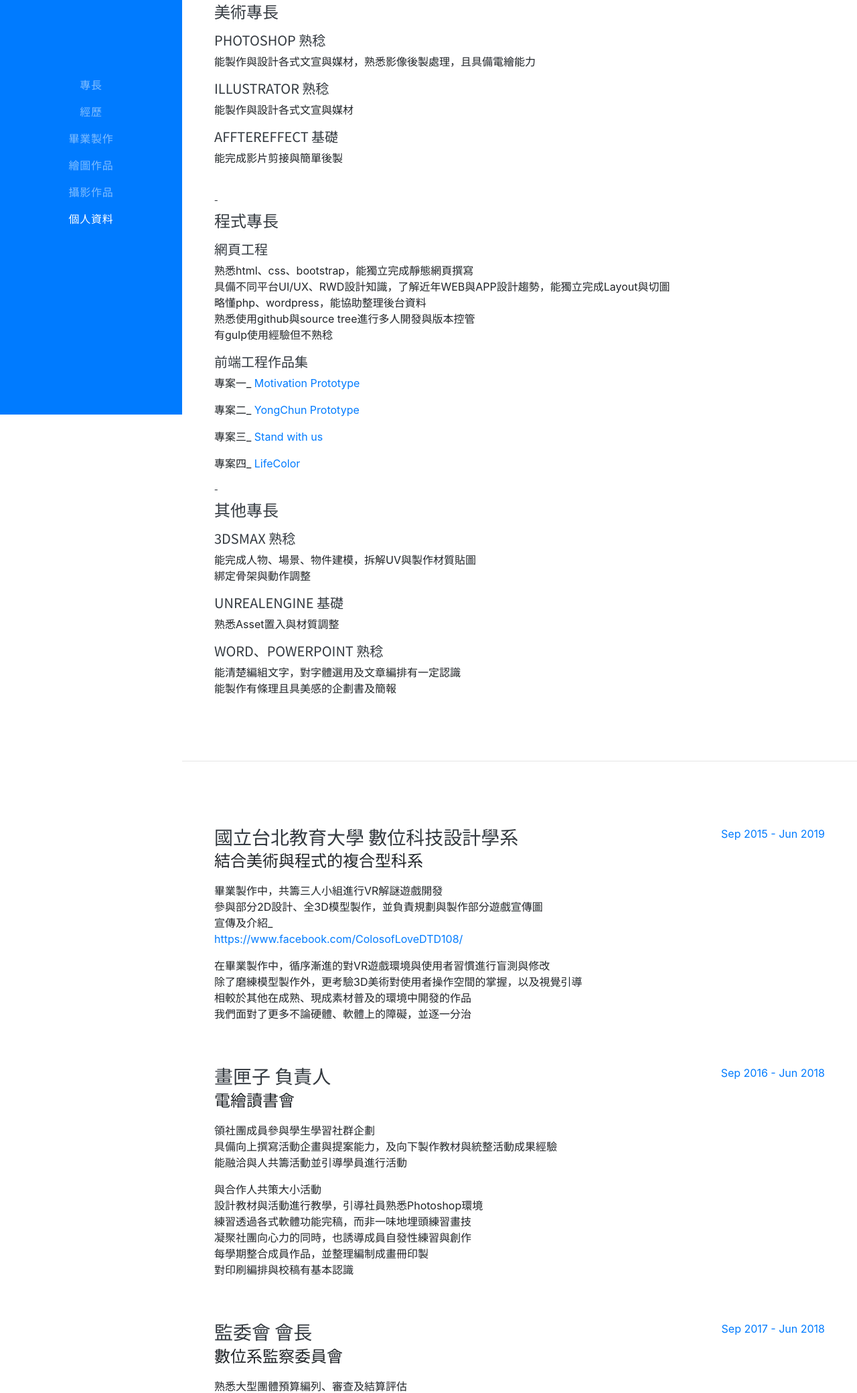
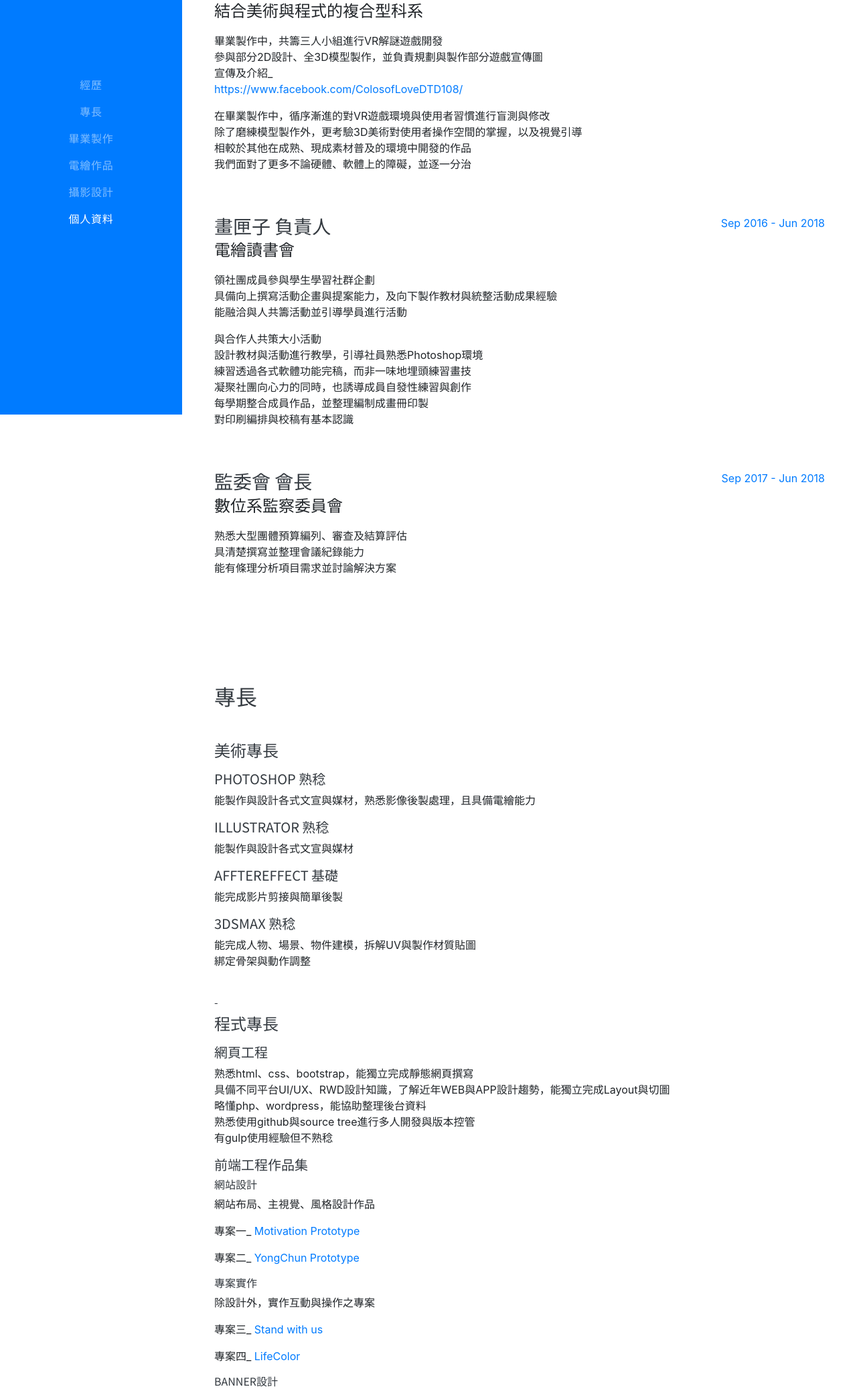
Before and after one commit to kev0213/2020profile, a website with bundled scripts: page index.html in a window 1280 px wide. Shown: the part 181-2261 px from the top of the page at 67% size. Built offline with nearby package versions, Linux system fonts and the light colour scheme; a web font is replaced by a local one.

Commit message:
Add files via upload

```diff
--- a/index.html
+++ b/index.html
@@ -39,20 +39,21 @@
         </button>
         <div class="collapse navbar-collapse" id="navbarSupportedContent">
             <ul class="navbar-nav">
+
+                <li class="nav-item">
+                    <a class="nav-link js-scroll-trigger" href="#experience">經歷</a>
+                </li>
                 <li class="nav-item">
                     <a class="nav-link js-scroll-trigger" href="#about">專長</a>
-                </li>
-                <li class="nav-item">
-                    <a class="nav-link js-scroll-trigger" href="#experience">經歷</a>
                 </li>
                 <li class="nav-item">
                     <a class="nav-link js-scroll-trigger" href="#education">畢業製作</a>
                 </li>
                 <li class="nav-item">
-                    <a class="nav-link js-scroll-trigger" href="#skills">繪圖作品</a>
+                    <a class="nav-link js-scroll-trigger" href="#skills">電繪作品</a>
                 </li>
                 <li class="nav-item">
-                    <a class="nav-link js-scroll-trigger" href="#interests">攝影作品</a>
+                    <a class="nav-link js-scroll-trigger" href="#interests">攝影設計</a>
                 </li>
                 <li class="nav-item">
                     <a class="nav-link js-scroll-trigger" href="#awards">個人資料</a>
@@ -62,51 +63,11 @@
     </nav>
 
     <div class="container-fluid p-0">
-
-        <section class="resume-section p-3 p-lg-5 d-flex align-items-center" id="about">
-
+        <section class="resume-section p-3 p-lg-5 d-flex justify-content-center" id="experience">
             <div class="w-100">
                 <h1 class="mb-5">Kevin
                     <span class="text-primary">Wang</span>
                 </h1>
-                <div class="mb-5">
-                    <p><br></p>
-                    <h4 class="mb-3">美術專長</h4>
-                    <h5>Photoshop 熟稔</h5>
-                    <p>能製作與設計各式文宣與媒材，熟悉影像後製處理，且具備電繪能力</p>
-                    <h5>Illustrator 熟稔</h5>
-                    <p>能製作與設計各式文宣與媒材</p>
-                    <h5>AffterEffect 基礎</h5>
-                    <p>能完成影片剪接與簡單後製</p><br>
-                    <h6>-</h6>
-                    <h4 class="mb-3">程式專長</h4>
-                    <h5>網頁工程</h5>
-                    <p>熟悉html、css、bootstrap，能獨立完成靜態網頁撰寫<br>具備不同平台UI/UX、RWD設計知識，了解近年WEB與APP設計趨勢，能獨立完成Layout與切圖<br>
-                        略懂php、wordpress，能協助整理後台資料<br>熟悉使用github與source tree進行多人開發與版本控管 <br>有gulp使用經驗但不熟稔</p>
-                    <h5> 前端工程作品集</h5>
-                    <p> 專案一_ <a href="https://kev0213.github.io/MotivationProto/" target="_blank"> Motivation Prototype</a></p>
-                    <p> 專案二_ <a href="https://kev0213.github.io/yongchunProto/" target="_blank"> YongChun Prototype</a></p>
-                    <p> 專案三_ <a href="https://kev0213.github.io/Final/" target="_blank"> Stand with us</a></p>
-                    <p> 專案四_ <a href="https://kev0213.github.io/LifeColor/" target="_blank"> LifeColor</a></p>
-
-                    <h6>-</h6>
-                    <h4 class="mb-3">其他專長</h4>
-                    <h5>3DsMax 熟稔</h5>
-                    <p>能完成人物、場景、物件建模，拆解UV與製作材質貼圖<br>綁定骨架與動作調整</p>
-                    <h5>UnrealEngine 基礎</h5>
-                    <p>熟悉Asset置入與材質調整</p>
-                    <h5>Word、Powerpoint 熟稔</h5>
-                    <p>能清楚編組文字，對字體選用及文章編排有一定認識<br>能製作有條理且具美感的企劃書及簡報</p>
-                </div>
-            </div>
-        </section>
-
-        <hr class="m-0">
-
-        <section class="resume-section p-3 p-lg-5 d-flex justify-content-center" id="experience">
-            <div class="w-100">
-                <h2 class="mb-5"></h2>
-
                 <div class="resume-item d-flex flex-column flex-md-row justify-content-between mb-5">
                     <div class="resume-content">
                         <h3 class="mb-0">國立台北教育大學 數位科技設計學系</h3>
@@ -157,12 +118,66 @@
                         <span class="text-primary">Sep 2017 - Jun 2018</span>
                     </div>
                 </div>
+            </div>
+        </section>
+        <section class="resume-section p-3 p-lg-5 d-flex align-items-center" id="about">
+
+            <div class="w-100">
+
+                <h2 class="mb-5">專長</h2>
+                <div class="mb-5">
+                    <h4 class="mb-3">美術專長</h4>
+                    <h5>Photoshop 熟稔</h5>
+                    <p>能製作與設計各式文宣與媒材，熟悉影像後製處理，且具備電繪能力</p>
+                    <h5>Illustrator 熟稔</h5>
+                    <p>能製作與設計各式文宣與媒材</p>
+                    <h5>AffterEffect 基礎</h5>
+                    <p>能完成影片剪接與簡單後製</p>
+                    <h5>3DsMax 熟稔</h5>
+                    <p>能完成人物、場景、物件建模，拆解UV與製作材質貼圖<br>綁定骨架與動作調整</p><br>
+
+                    <h6>-</h6>
+                    <h4 class="mb-3">程式專長</h4>
+                    <h5>網頁工程</h5>
+                    <p>熟悉html、css、bootstrap，能獨立完成靜態網頁撰寫<br>具備不同平台UI/UX、RWD設計知識，了解近年WEB與APP設計趨勢，能獨立完成Layout與切圖<br>
+                        略懂php、wordpress，能協助整理後台資料<br>熟悉使用github與source tree進行多人開發與版本控管 <br>有gulp使用經驗但不熟稔</p>
+                    <h5> 前端工程作品集</h5>
+
+                    <h6>網站設計</h6>
+                    <p>網站布局、主視覺、風格設計作品</p>
+                    <p> 專案一_ <a href="https://kev0213.github.io/MotivationProto/" target="_blank"> Motivation
+                            Prototype</a></p>
+                    <p> 專案二_ <a href="https://kev0213.github.io/yongchunProto/" target="_blank"> YongChun Prototype</a>
+                    </p>
+
+                    <h6>專案實作</h6>
+                    <p>除設計外，實作互動與操作之專案</p>
+                    <p> 專案三_ <a href="https://kev0213.github.io/Final/" target="_blank"> Stand with us</a></p>
+                    <p> 專案四_ <a href="https://kev0213.github.io/LifeColor/" target="_blank"> LifeColor</a></p>
+
+                    <h6>Banner設計</h6>
+                    <div class="row p-3">
+                        <div class="col-md-12 p-0">
+                            <img src="img/skii12.jpg" alt="" class="img-fluid ">
+                        </div>
+                        <div class="col-md-6 p-0">
+                            <img src="img/skii6.jpg" alt="" class="img-fluid ">
+                        </div>
+                        <div class="col-md-6 p-0">
+                            <img src="img/biore6.jpg" alt="" class="img-fluid ">
+                        </div>
+                        <div class="col-md-12 p-0">
+                            <img src="img/biore12.jpg" alt="" class="img-fluid ">
+                        </div>
+                    </div>
+                    <h6>-</h6>
+                </div>
+            </div>
+        </section>
+
+        <hr class="m-0">
 
 
-
-            </div>
-
-        </section>
 
         <hr class="m-0">
 
@@ -171,7 +186,7 @@
                 <h2 class="mb-5">畢業製作</h2>
 
                 <div class="subheading mb-3">角色設計與模型製作</div>
-                <div class="row">
+                <div class="row p-3">
                     <div class="col-md-6 p-0">
                         <img src="img/11.jpg" alt="" class="img-fluid ">
                     </div>
@@ -222,7 +237,7 @@
                 <h2 class="mb-5">繪圖作品</h2>
 
                 <div class="subheading mb-3">手繪與電繪作品</div>
-                <div class="row ">
+                <div class="row p-3">
                     <div class="col-md-4 p-0">
                         <img src="img/1.jpg" alt="" class="img-fluid ">
                     </div>
@@ -254,7 +269,6 @@
                     <div class="col-md-8 p-0">
                         <img src="img/9.jpg" alt="" class="img-fluid ">
                     </div>
-
                 </div>
             </div>
         </section>
@@ -269,7 +283,7 @@
                     <h6><a href="https://speakerdeck.com/kev0213/popo-bar"
                             target="_blank">https://speakerdeck.com/kev0213/popo-bar</a></h6>
                 </div>
-                <div class="row ">
+                <div class="row p-3">
                     <div class="col-md-4 p-0">
                         <img src="img/31.jpg" alt="" class="img-fluid ">
                     </div>
```
